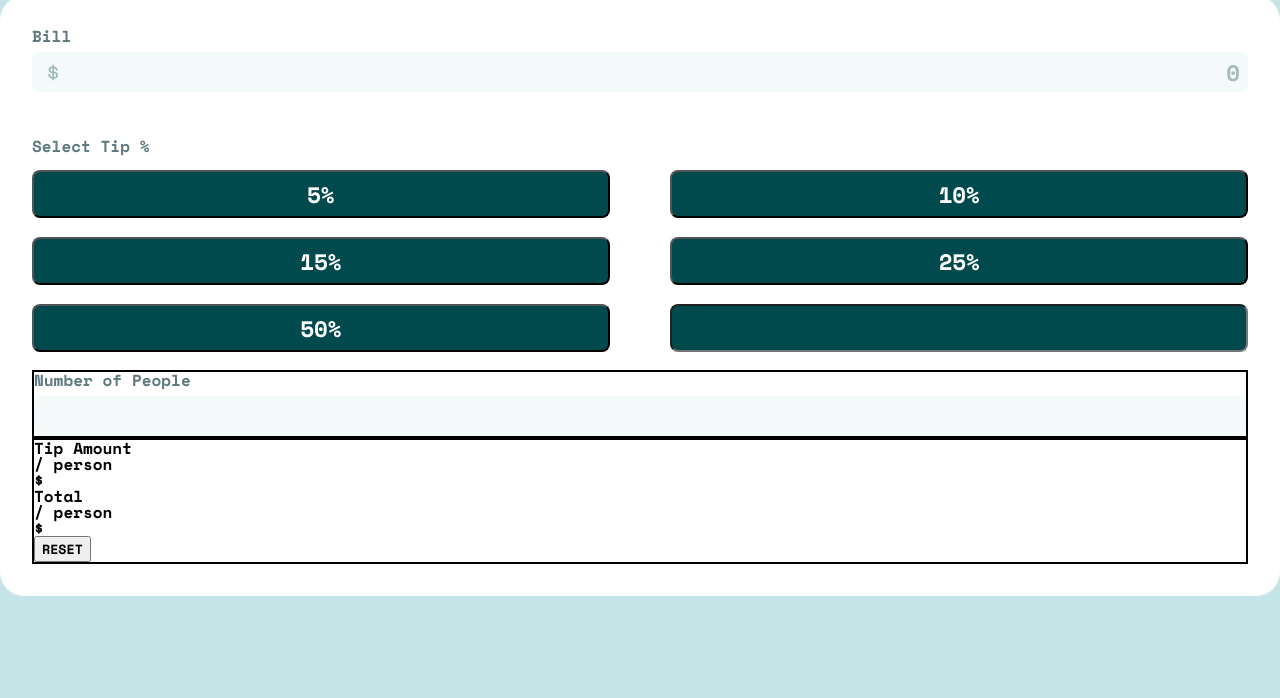
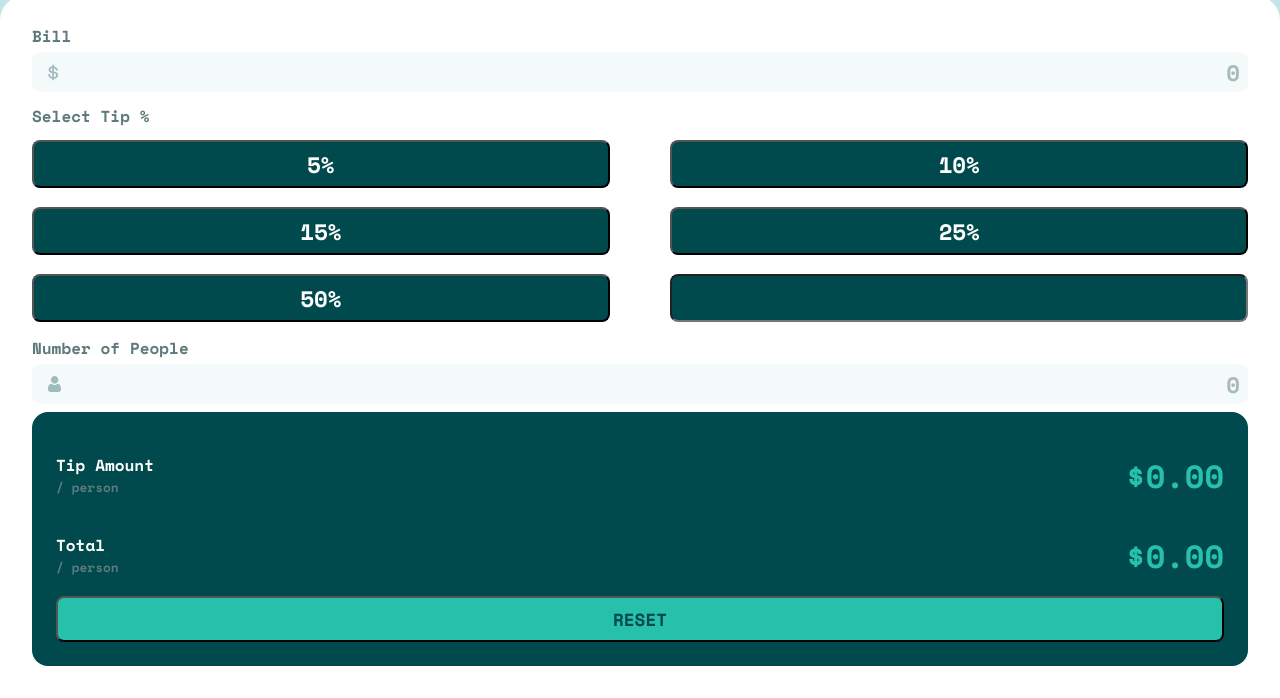
Before and after one commit to felipeMrtni/tipCalculatorApp, a plain HTML site: page index.html in a window 1280 px wide. Shown: the part 204-902 px from the top of the page. Before the commit the page ends 800 px from the top, so only its background shows below. Drawn offline with nearby package versions, Linux system fonts and the light colour scheme.

Commit message:
result-box css complete

```diff
--- a/assets/css/styles.css
+++ b/assets/css/styles.css
@@ -38,8 +38,8 @@ body {
     padding: 2rem;
     width: 100%;
     height: 45rem;
-    /* min-height: 45rem; */
-    border-radius: 1.5rem;
+    border-top-left-radius: 1.5rem;
+    border-top-right-radius: 1.5rem;
 }
 
 .bill-box {
@@ -59,7 +59,6 @@ body {
     display: flex;
     align-items: center;
     position: relative;
-    /* width: 100%; */
 }
 
 .input-box input {
@@ -112,18 +111,63 @@ body {
     color: hsl(0, 0%, 100%);
     border-radius: 0.5rem;
     background: hsl(183, 100%, 15%);
+    outline: none;
 }
 
 .option:focus {
-    background: hsl(172, 67%, 45%)
+    background: hsl(172, 67%, 45%);
+    color: hsl(183, 100%, 15%);
 }
 
 .people-box {
+    height: 100%;
     width: 100%;
-    border: 2px solid black;
+    margin-bottom: 0.5rem;
 }
 
 .result-box {
+    display: flex;
+    flex-direction: column;
+    background: hsl(183, 100%, 15%);
+    border-radius: 1rem;
     width: 100%;
-    border: 2px solid black;
+    padding: 1.5rem;
 }
+
+.info-box {
+    display: flex;
+    align-items: center;
+    justify-content: space-between;
+    height: 100%;
+    margin: 1rem 0;
+}
+
+.text-box{
+    display: flex;
+    flex-direction: column;
+    justify-content: space-around;
+    height: 3rem;
+}
+
+.result-header{
+    color: hsl(0, 0%, 100%);
+}
+
+.splitters {
+    font-size: 0.8rem;
+    color: hsl(186, 14%, 43%);
+}
+
+.result {
+    font-size: 2rem;
+    color: hsl(172, 67%, 45%);
+}
+
+#reset-btn {
+    border-radius: 0.5rem;
+    padding: 0.5rem;
+    font-size: 1.1rem;
+    color: hsl(183, 100%, 15%);
+    background: hsl(172, 67%, 45%);
+    outline: none;
+}
--- a/index.html
+++ b/index.html
@@ -43,24 +43,24 @@
       <div class="people-box">
         <h2 class="box-header">Number of People</h2>
         <div class="input-box">
-          <input id="people-value" type="text">
-          <i class="icon"></i>
+          <input id="people-value" type="text" placeholder="0">
+          <img class="icon" src="./assets/images/icon-person.svg">
         </div>
       </div>
       <div class="result-box">
-        <div class="tip-total">
-          <div class="info-box">
+        <div class="info-box">
+          <div class="text-box">
             <h2 class="result-header">Tip Amount</h2>
             <p class="splitters">/ person</p>
           </div>
-          <span id="tip-each">$</span>
+          <span class="result" id="tip-each">$0.00</span>
         </div>
-        <div class="bill-total">
-          <div class="info-box">
+        <div class="info-box">
+          <div class="text-box">
             <h2 class="result-header">Total</h2>
             <p class="splitters">/ person</p>
           </div>
-          <span id="total-each">$</span>
+          <span class="result" id="total-each">$0.00</span>
         </div>
         <button id="reset-btn">RESET</button>
       </div>
```
